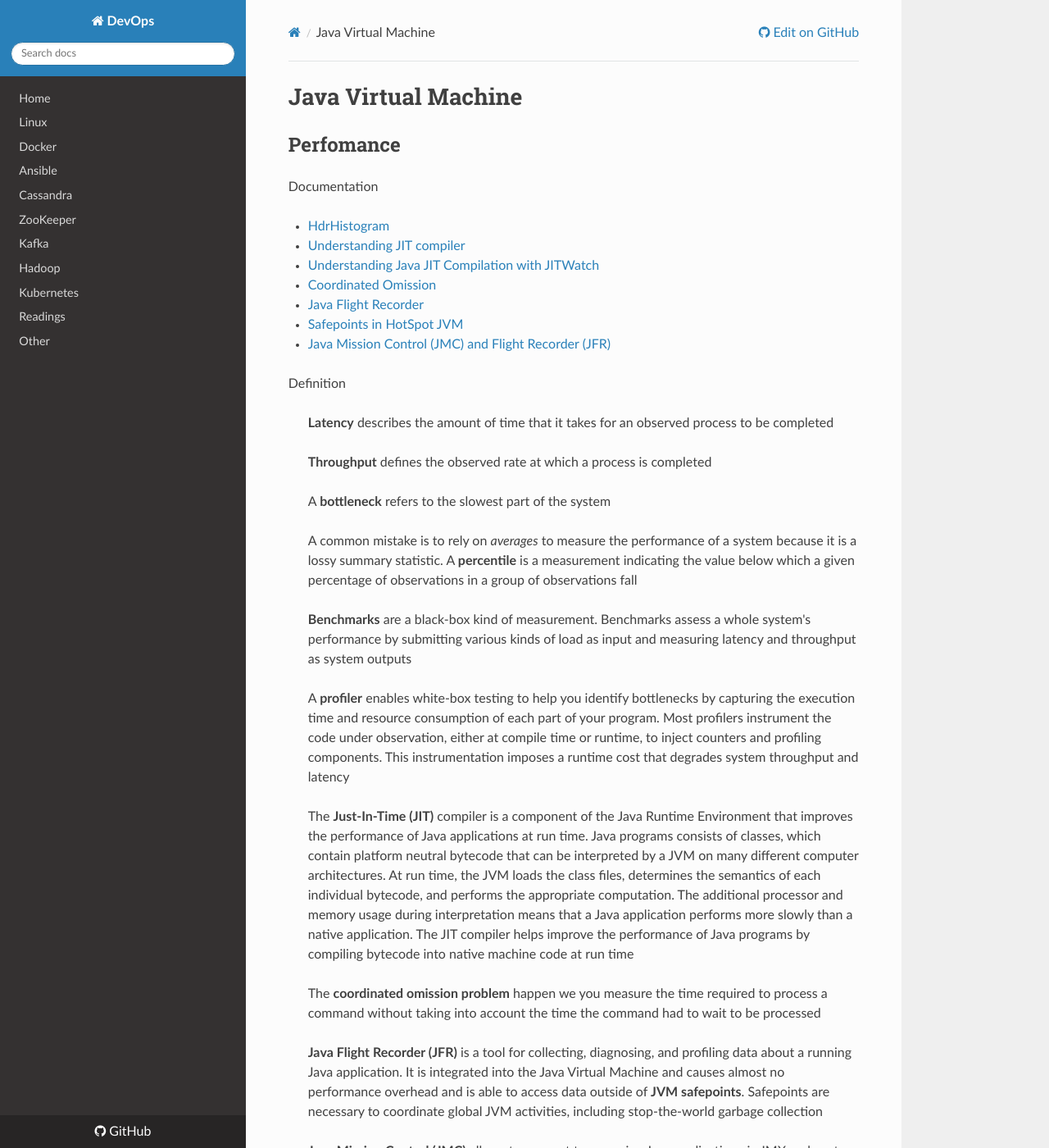
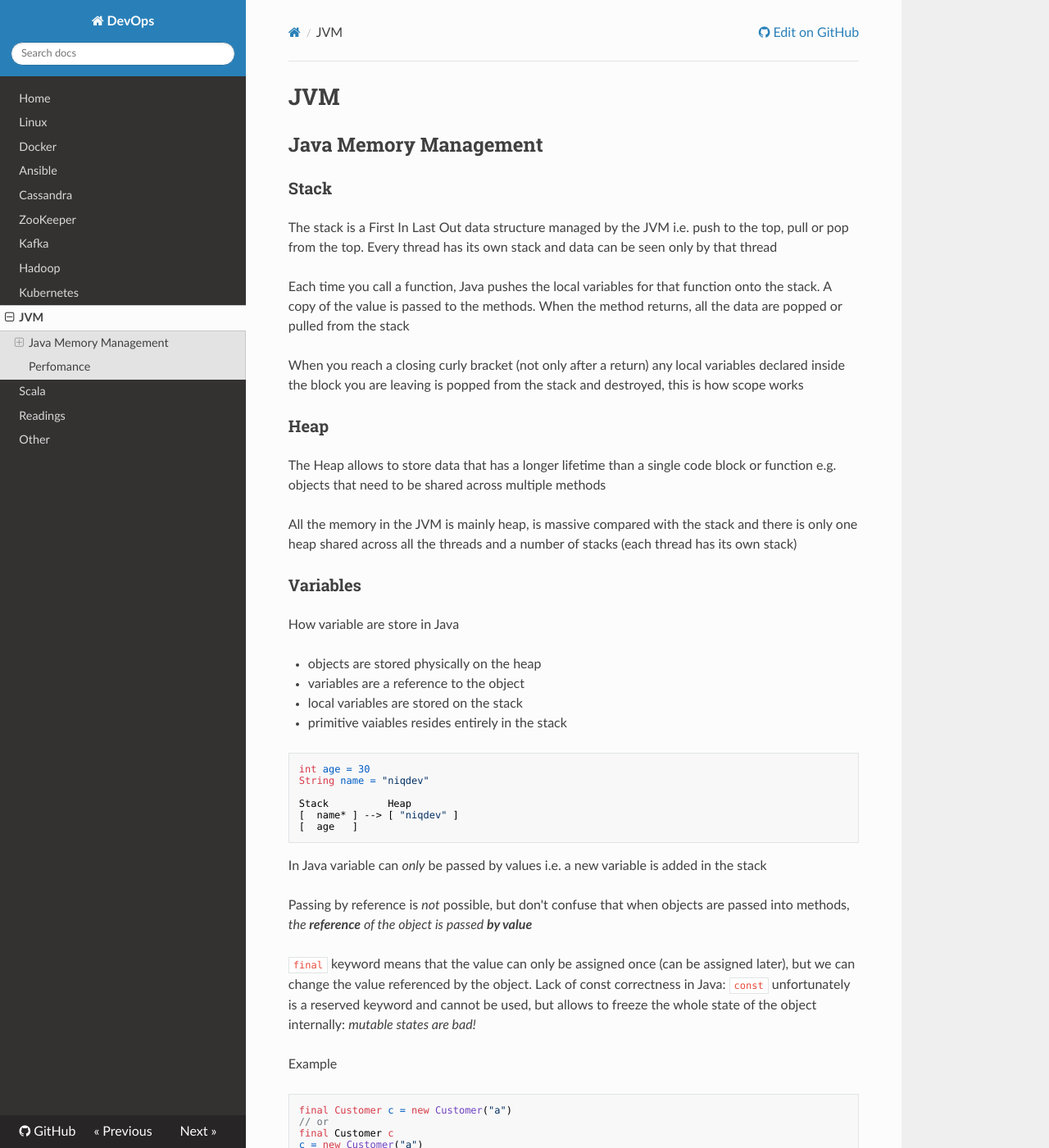
Before and after one commit to niqdev/devops, an MkDocs documentation site: the page built from docs/_jvm.md, in a window 1280 px wide and 1400 px high. Shown: the whole window at 82% size. Built offline with MkDocs 1.6.1, drawn with Linux system fonts in a browser that asks for light colours; nearby versions of some CDN libraries; old or Windows-style settings are respelled for this version of MkDocs; some of the changed text lies outside the part shown.

Commit message:
doc: draft java memory management

````diff
--- a/docs/_jvm.md
+++ b/docs/_jvm.md
@@ -1,4 +1,109 @@
-# Java Virtual Machine
+# JVM
+
+## Java Memory Management
+
+### Stack
+
+The stack is a First In Last Out data structure managed by the JVM i.e. push to the top, pull or pop from the top. Every thread has its own stack and data can be seen only by that thread
+
+Each time you call a function, Java pushes the local variables for that function onto the stack. A copy of the value is passed to the methods. When the method returns, all the data are popped or pulled from the stack
+
+When you reach a closing curly bracket (not only after a return) any local variables declared inside the block you are leaving is popped from the stack and destroyed, this is how scope works
+
+### Heap
+
+The Heap allows to store data that has a longer lifetime than a single code block or function e.g. objects that need to be shared across multiple methods
+
+All the memory in the JVM is mainly heap, is massive compared with the stack and there is only one heap shared across all the threads and a number of stacks (each thread has its own stack)
+
+### Variables
+
+How variable are store in Java
+
+* objects are stored physically on the heap
+* variables are a reference to the object
+* local variables are stored on the stack
+* primitive vaiables resides entirely in the stack
+
+```
+int age = 30
+String name = "niqdev"
+
+Stack          Heap
+[  name* ] --> [ "niqdev" ]
+[  age   ]
+```
+
+In Java variable can *only* be passed by values i.e. a new variable is added in the stack
+
+Passing by reference is *not* possible, but don't confuse that when objects are passed into methods, *the **reference** of the object is passed **by value***
+
+`final` keyword means that the value can only be assigned once (can be assigned later), but we can change the value referenced by the object. Lack of const correctness in Java: `const` unfortunately is a reserved keyword and cannot be used, but allows to freeze the whole state of the object internally: *mutable states are bad!*
+
+Example
+```java
+final Customer c = new Customer("a")
+// or
+final Customer c
+c = new Customer("a")
+
+// this is NOT allowed - compiler error
+c = new Customer("b")
+// but this yes
+c.setName("b")
+```
+
+### String
+
+As a general rule of thumb, all objects are stored in the heap and only references are stored in the stack. In reality the jvm for optimization maybe store some objects also in the stack, but this is not visibile.
+
+Strings are immutable and if "short" are stored in a pool in the heap to be reused, you can verify the refernce with `==`.
+Note that this are `true`, `intern()` force to look for object in the pool.
+
+```java
+// true
+"hello" == "hello"
+new Integer(42).toString().intern() == "42"
+// false: this instead are different
+new Integer(42).toString() == "42"
+```
+
+### Garbage collection
+
+**Garbage collection** removes object no more referenced in the heap from the stack. Most of the objects don't live for long, if an object survives it is likely to live forever. **Mark and sweep** is the algorithm used: instead of look for all the objects that must be removed, it looks for the object that need to be retained
+
+* all the threads in the application are paused (stop the world event)
+* follow all the references from the stack and mark it as alive
+* full scan an all the heap and wipe unmarked reference
+* reorder contiguos memory in order to avoid fragmentation
+* more stuff there is to clean, more is faster cos it looks only for what to retain
+
+**Generational garbage collection** is a way to organize the heap into 2 section to try to avoid freeze the application while garbage collecting the whole heap:
+
+* **young generation** is small, so gc is quick, after gc reference are moved in old generation heap (few fraction of seconds to scan)
+* **old generation** no gc scan usually, only if needed i.e. when is full (few seconds to scan)
+* young generation is divided in Eden, Survivor0 and Survivor1
+* new objects are created in the Eden
+* when eden gets full, objects are moved in the Survivor space and moved amongs the two alternatively to be compacted
+* memory is reserved in the heap for S0 and S1 even if not used
+* after an object survived 8 generations (movement and compacting between Survivor collection) then is stored in the old generation
+* VM can change the number of generations (default is 8) based on the amount of memory available
+* old generation is also called Tenured
+* class variables (static variables) are stored as part of the class object associated with that class and stored in the permanent generation (PermGen) prior Java 8 or in the MetaSpace
+
+![jvm-gc](img/jvm-gc.png)
+
+Run `jvisualvm` and add `Visual GC` plugin
+
+**Memory leak** are objects that are not free in the heap and continue to consume memory also after the program finish. Memory leaks are difficult to find. Java avoid memory leaks by running on a virtual machine the garbage collector (invented in lisp around 1959).
+Any object on the heap which cannot be reached through a reference from the stack is *eligible for garbage collection*
+
+User can not clear memory, with `Runtime.getRuntime().gc()` or `System.gc()` you can suggest JVM to run garbage collection, but there is no guarentee.
+You should never in generally invoke `gc()` directly. While it is running the application is temporarily supsended and it will pause all the threads.
+`finalize()` is invoked when object is garbage collected, but there is absolutely no guarentee if and when it will happen.
+Is useful to check for example memory leak, as warning, if some resouces were not closed properly
+
+**Soft leak** happens when an object is referenced on the stack even thought it will never be used again
 
 ## Perfomance
 
@@ -28,11 +133,6 @@ A **percentile** is a measurement indicating the value below which a given perce
 > A **profiler** enables white-box testing to help you identify bottlenecks by capturing the execution time and resource consumption of each part of your
 program. Most profilers instrument the code under observation, either at compile time or runtime, to inject counters and profiling components. This instrumentation imposes a runtime cost that degrades system throughput and latency
 
-> The **Just-In-Time (JIT)** compiler is a component of the Java Runtime Environment that improves the performance of Java applications at run time. Java programs consists of classes, which contain platform neutral bytecode that can be interpreted by a JVM on many different computer architectures.
-At run time, the JVM loads the class files, determines the semantics of each individual bytecode, and performs the appropriate computation.
-The additional processor and memory usage during interpretation means that a Java application performs more slowly than a native application.
-The JIT compiler helps improve the performance of Java programs by compiling bytecode into native machine code at run time
-
 > The **coordinated omission problem** happen we you measure the time required to process a command without taking into account the time the command had to wait to be processed
 
 > **Java Flight Recorder (JFR)** is a tool for collecting, diagnosing, and profiling data about a running Java application. It is integrated into the Java Virtual Machine and causes almost no performance overhead and is able to access data outside of **JVM safepoints**. Safepoints are necessary
@@ -40,4 +140,10 @@ to coordinate global JVM activities, including stop-the-world garbage collection
 
 > **Java Mission Control (JMC)** allows to connect to a running Java application via JMX and capture runtime information from the Flight Recorder (JFR), executing commands via JMX or displaying reports from JFR sessions
 
+> The **Just-In-Time (JIT)** compiler is a component of the Java Runtime Environment that improves the performance of Java applications at run time. Java programs consists of classes, which contain platform neutral bytecode that can be interpreted by a JVM on many different computer architectures.
+At run time, the JVM loads the class files, determines the semantics of each individual bytecode, and performs the appropriate computation.
+The additional processor and memory usage during interpretation means that a Java application performs more slowly than a native application.
+The JIT compiler helps improve the performance of Java programs by compiling bytecode into native machine code at run time
+
+
 <br>
--- a/mkdocs.yml
+++ b/mkdocs.yml
@@ -14,7 +14,7 @@ pages:
     - Kafka: kafka.md
     - Hadoop: hadoop.md
     - Kubernetes: kubernetes.md
-    #- Scala: _scala.md
-    #- JVM: _jvm.md
+    - JVM: _jvm.md
+    - Scala: _scala.md
     - Readings: readings.md
     - Other: other.md
````
Also changed, not shown: docs/img/jvm-gc.png (added).
